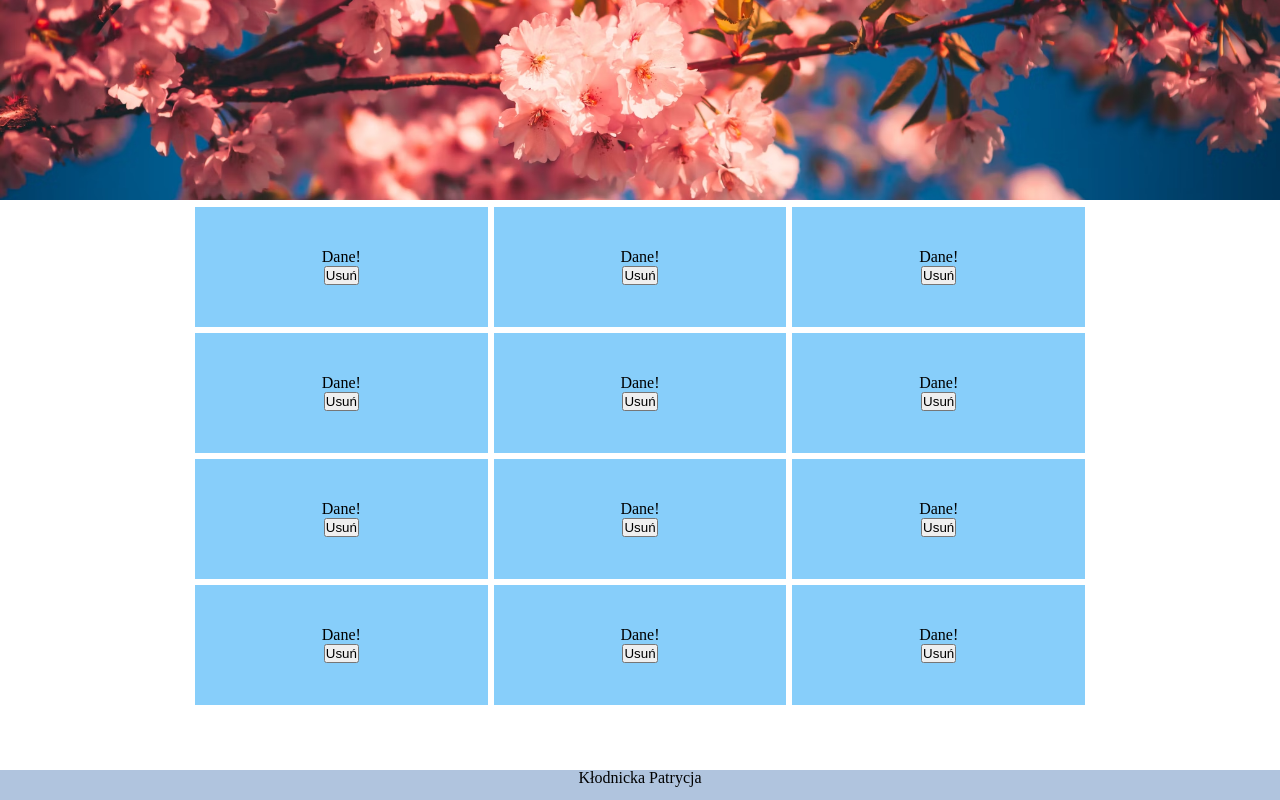
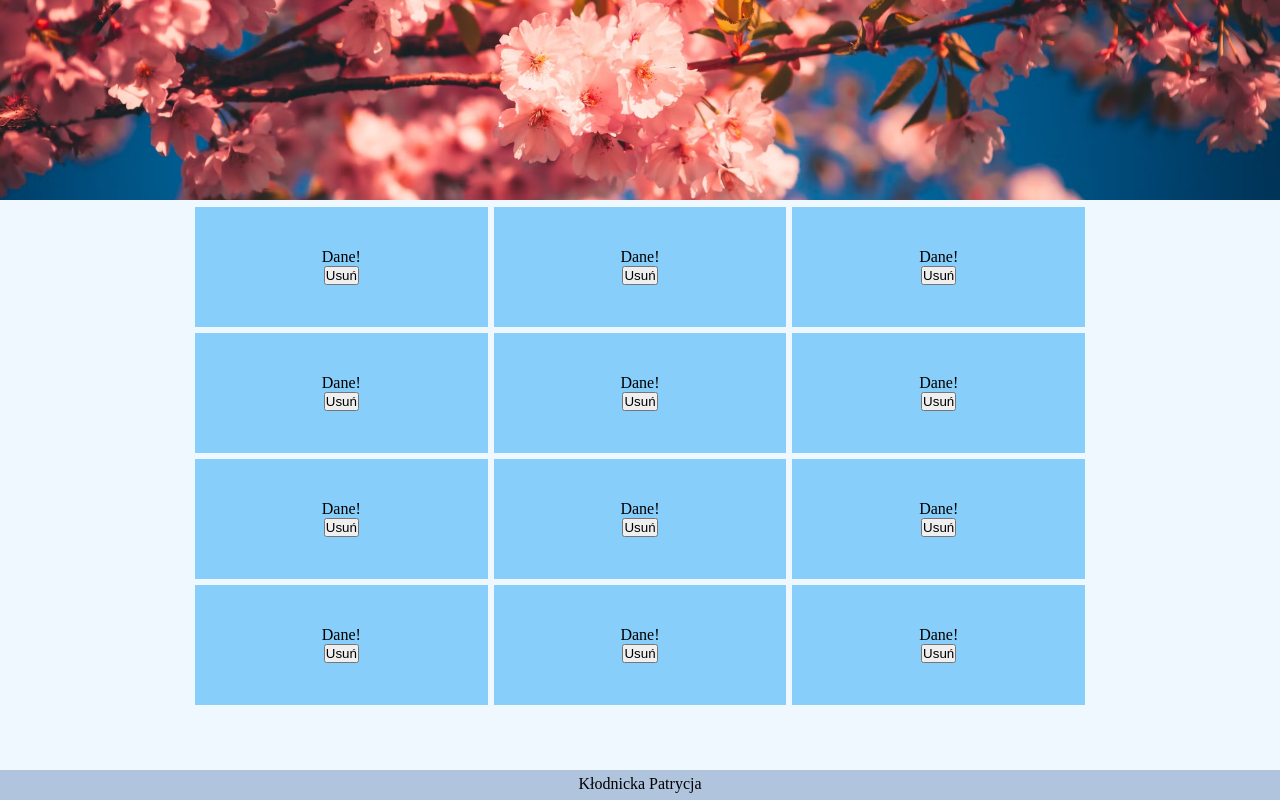
Before and after one commit to Belleteyn/html-page, a plain HTML site: page index.html in a window 1280 px wide. Drawn offline with Linux system fonts and the light colour scheme.

Commit message:
It works but container does not stretch to touch the footer

```diff
--- a/assets/css/style.css
+++ b/assets/css/style.css
@@ -8,6 +8,7 @@ body{
     display: flex;
     flex-direction: column;
     min-height: 100vh;
+    background-color:aliceblue;
 }
 
 .banner{
@@ -16,12 +17,13 @@ body{
     object-fit: cover;
 }
 
-
 .wrapper{
     display: flex;
 
     max-width: 70%;
     width:100%;
+
+
 
     margin-right: auto;
     margin-left: auto;
@@ -68,6 +70,7 @@ footer{
     height: 30px;
     margin-top: auto;
     background-color: lightsteelblue;
+    padding-top:0.5%;
 
 }
 footer p{
--- a/index.html
+++ b/index.html
@@ -16,7 +16,7 @@
 
 
       <main class="content">
-        <div id="container" class="container">
+
             <div class="wrapper">
                     <div class="column">
                         <div class="tile" id ="1">
@@ -77,7 +77,7 @@
             </div>
 
 
-        </div>
+
 
     </main>
     <footer>
```
